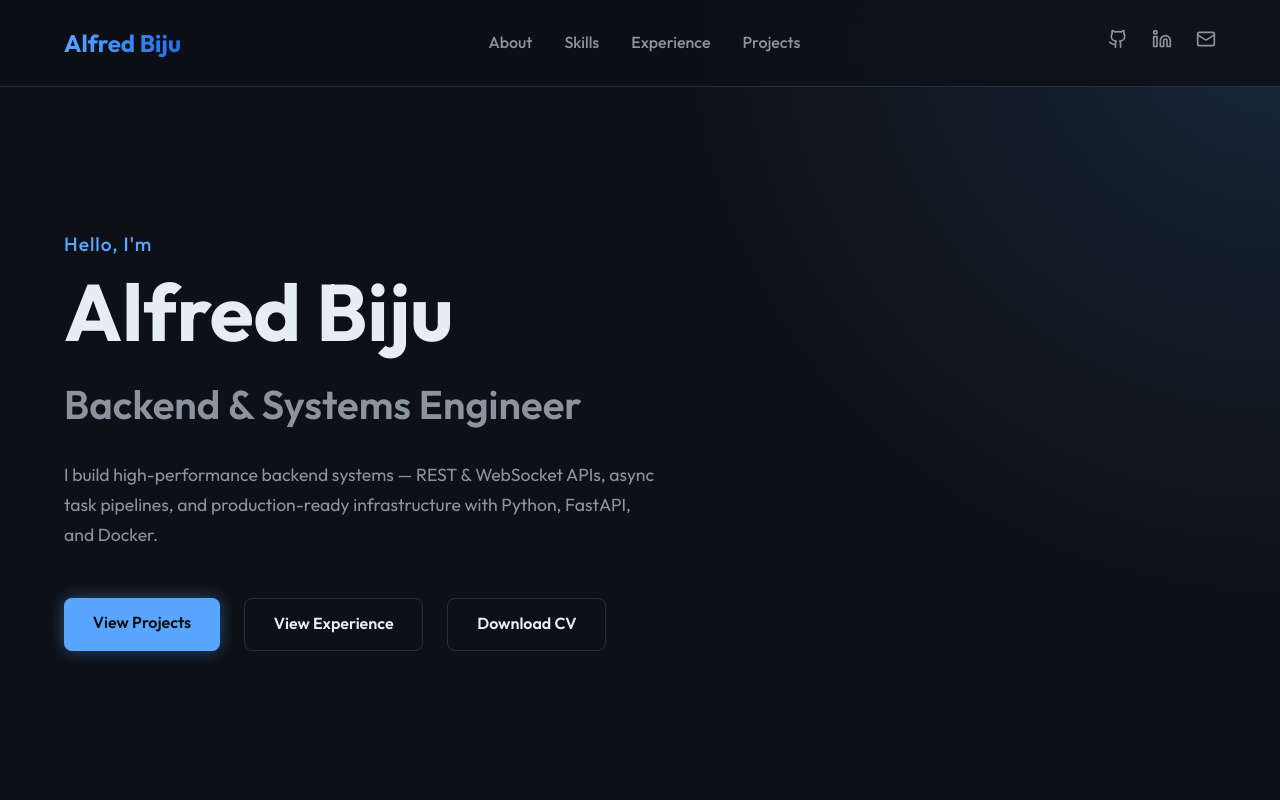
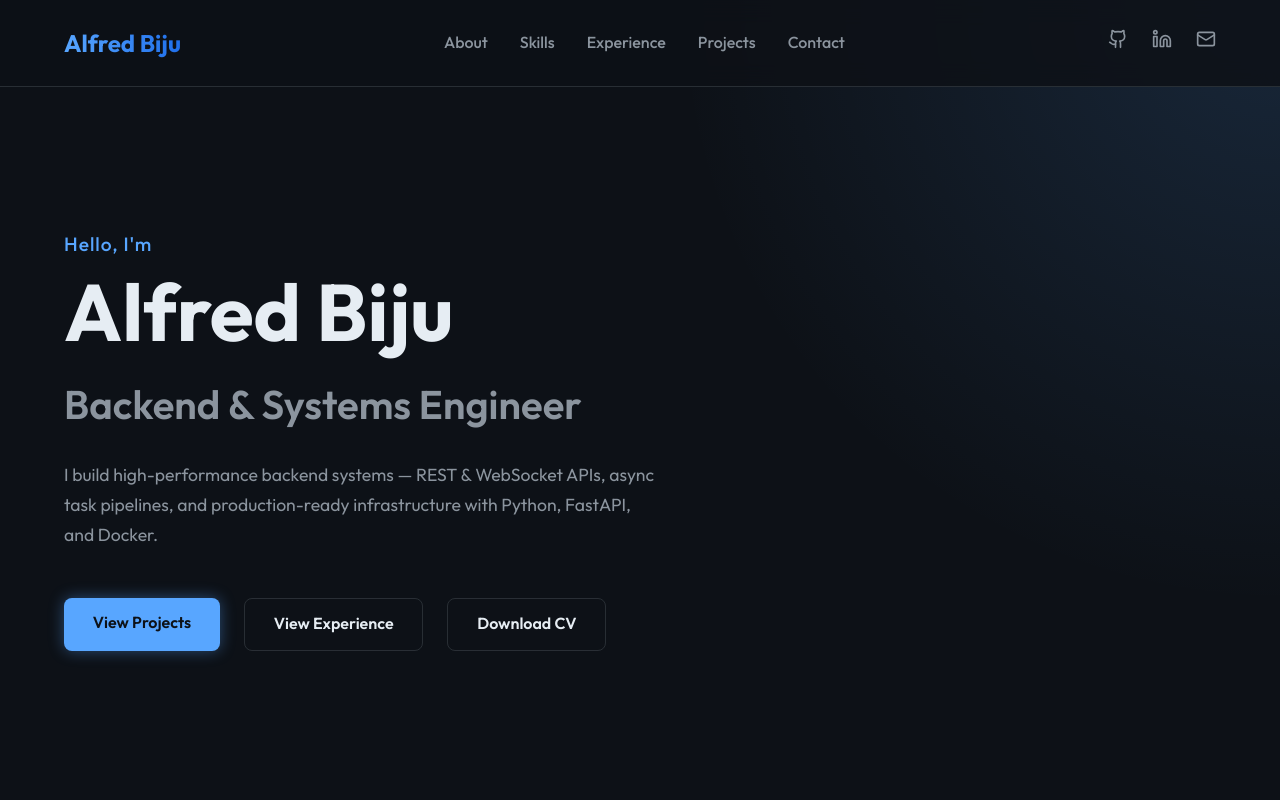
Before and after one commit to alfredd25/Portfolio, a React (Vite) app: page / in a window 1280 px wide. Shown: the top 800 px of the page. Built offline with nearby package versions, Linux system fonts and the light colour scheme; the HTML template or start-up script is replaced by a standard one.

Commit message:
Add contact me page

```diff
--- a/src/components/Navbar.tsx
+++ b/src/components/Navbar.tsx
@@ -11,6 +11,7 @@ const Navbar: React.FC = () => {
         <li><a href="#skills">Skills</a></li>
         <li><a href="#experience">Experience</a></li>
         <li><a href="#projects">Projects</a></li>
+        <li><a href="#contact">Contact</a></li>
       </ul>
       <div className="nav-socials">
         <a href="https://github.com/alfredd25" target="_blank" rel="noreferrer"><Github size={20} /></a>
--- a/src/index.css
+++ b/src/index.css
@@ -14,6 +14,10 @@
   padding: 0;
 }
 
+html {
+  scroll-behavior: smooth;
+}
+
 body {
   font-family: 'Outfit', sans-serif;
   background-color: var(--bg-color);
```
